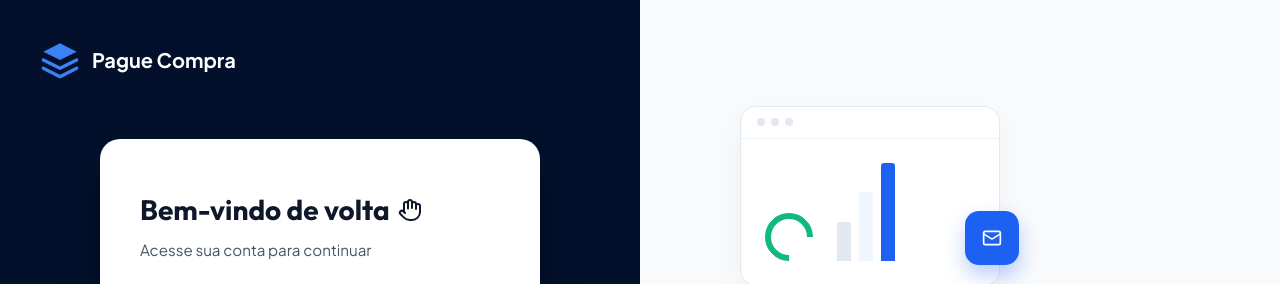
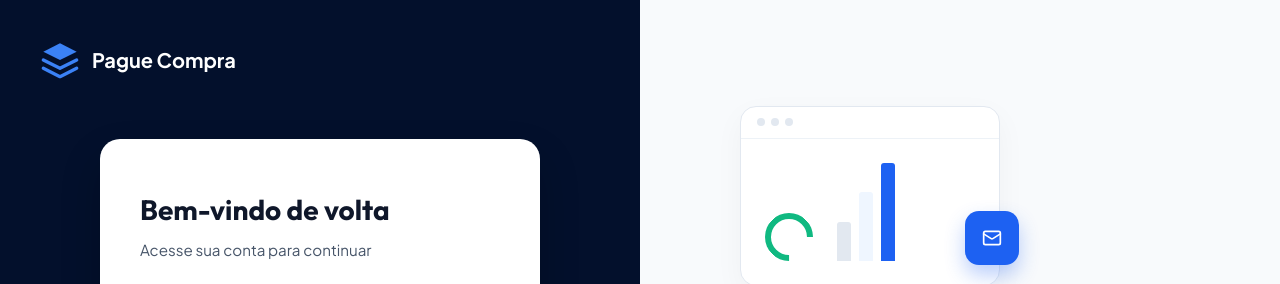
Before and after one commit to LucasPivovar/NewPagueCompra, a Vue app: page /auth/login in a window 1280 px wide. Shown: the top 284 px of the page. Built offline with nearby package versions, Linux system fonts and the light colour scheme; no server answers.

Commit message:
fix: remover icone de mao do LoginView

```diff
--- a/src/views/auth/LoginView.vue
+++ b/src/views/auth/LoginView.vue
@@ -13,7 +13,7 @@
 
       <div class="auth-form-container">
         <div class="login-card">
-          <h2 style="display: flex; align-items: center; gap: 8px;">Bem-vindo de volta <Hand class="text-blue" size="24" /></h2>
+          <h2>Bem-vindo de volta</h2>
           <p class="auth-subtitle">Acesse sua conta para continuar</p>
 
           <form @submit.prevent="handleLogin" class="auth-form">
@@ -83,11 +83,11 @@
 </template>
 
 <script>
-import { Eye, Mail, CheckCircle2, ShieldCheck, Hand } from 'lucide-vue-next';
+import { Eye, Mail, CheckCircle2, ShieldCheck } from 'lucide-vue-next';
 
 export default {
   name: 'LoginView',
-  components: { Eye, Mail, CheckCircle2, ShieldCheck, Hand },
+  components: { Eye, Mail, CheckCircle2, ShieldCheck },
   data() {
     return {
       showPassword: false
```
